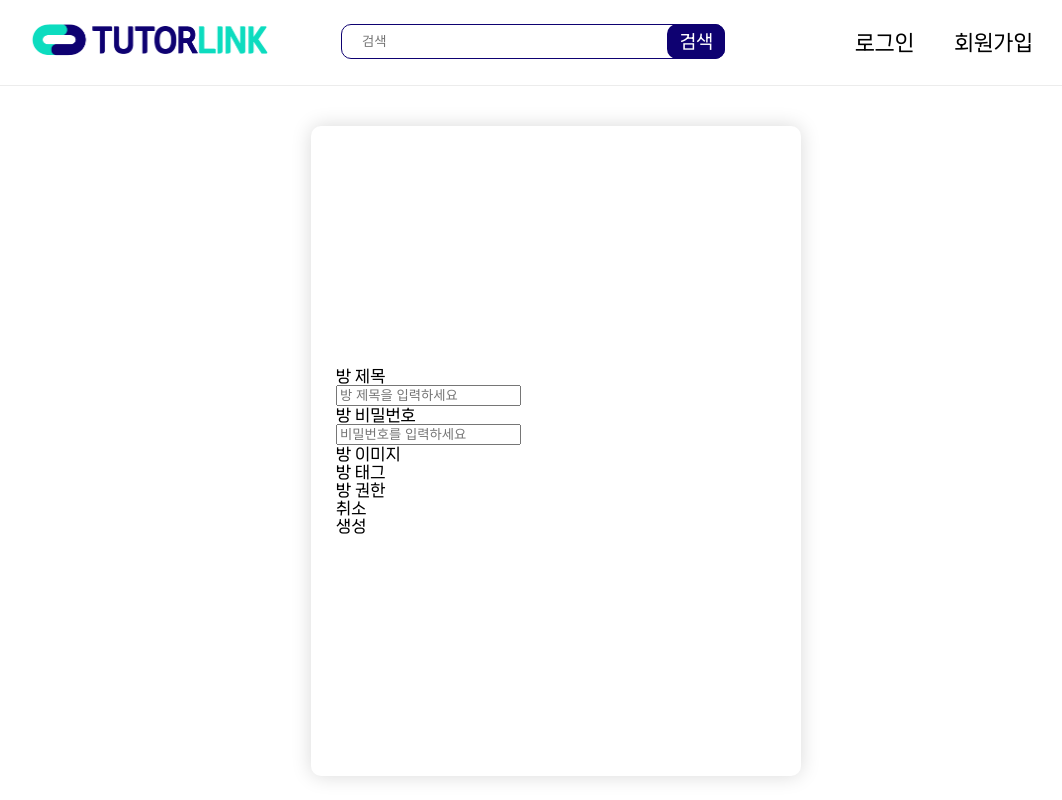
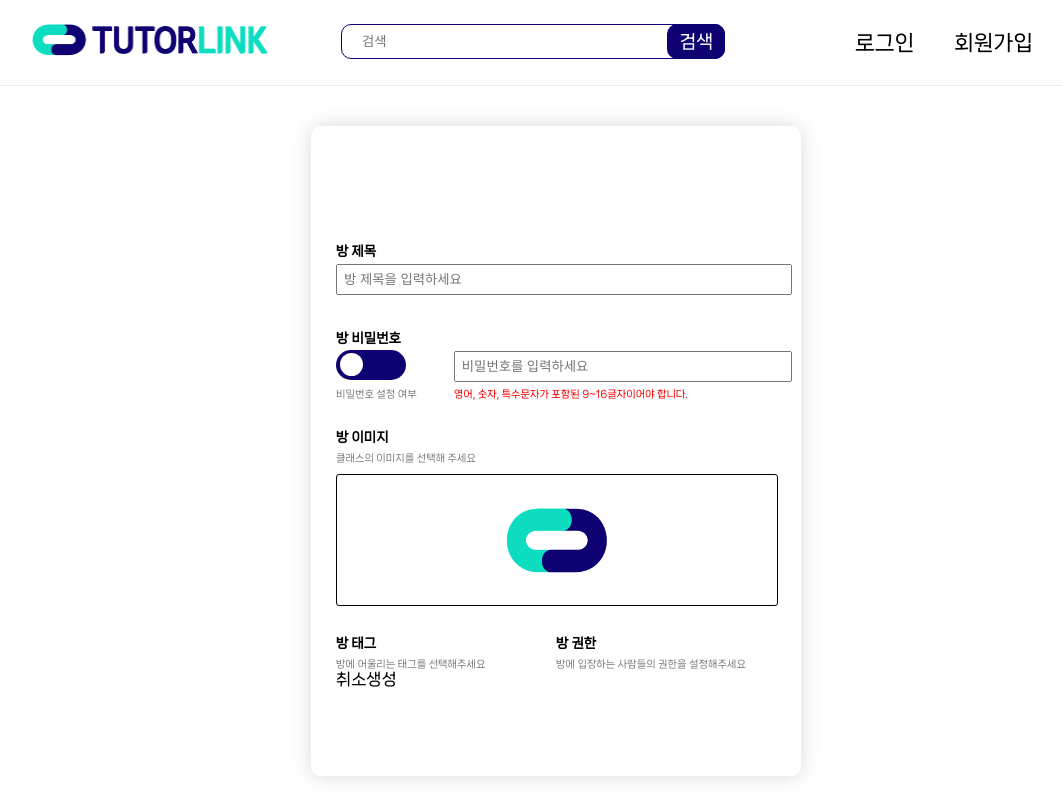
Before and after one commit to TeamTutorLink/TutorLink-front, a React (Create React App) app: page /createclasspage in a window 1280 px wide. Shown: the top 800 px of the page, without its empty margins (84-1146 px from the left). Built offline with nearby package versions, Linux system fonts and the light colour scheme.

Commit message:
feat: CreateClass

```diff
--- /dev/null
+++ b/src/assets/SymbolCenter.tsx
@@ -0,0 +1,25 @@
+import styled from 'styled-components';
+
+const SymbolCenter = () => {
+  return (
+    <StyledSymbolCenter>
+      <img
+        src={`${process.env.PUBLIC_URL}/images/logo/Symbol.png`}
+        alt="이미지"
+      />
+    </StyledSymbolCenter>
+  );
+};
+
+const StyledSymbolCenter = styled.div`
+  display: flex;
+  align-items: center;
+  height: 100%;
+  cursor: pointer;
+  img {
+    width: 140px;
+    height: 80px;
+    margin: auto;
+  }
+`;
+export default SymbolCenter;
--- /dev/null
+++ b/src/components/ToggleSwitch.tsx
@@ -0,0 +1,49 @@
+import styled, { css } from 'styled-components';
+import React from 'react';
+import { useState } from 'react';
+
+const ToggleSwtich = () => {
+  const [toggle, setToggle] = useState(false);
+  const clickedToggle = () => {
+    setToggle((prev) => !prev);
+  };
+  return (
+    <div>
+      <StyledToggleBtn onClick={clickedToggle} toggle={toggle}>
+        <StyledCircle toggle={toggle} />
+      </StyledToggleBtn>
+      {/* <h3>Toggle Switch {!toggle ? 'OFF' : 'ON'}</h3> */}
+    </div>
+  );
+};
+
+const StyledToggleBtn = styled.button`
+  margin: 5px 0;
+  width: 70px;
+  height: 30px;
+  border-radius: 30px;
+  border: none;
+  cursor: pointer;
+  background-color: ${(props: any) => (!props.toggle ? '#0e0171' : '#0CDCBF')};
+  position: relative;
+  display: flex;
+  justify-content: center;
+  align-items: center;
+  transition: all 0.5s ease-in-out;
+`;
+const StyledCircle = styled.div`
+  background-color: white;
+  width: 23px;
+  height: 23px;
+  border-radius: 50px;
+  position: absolute;
+  left: 5%;
+  transition: all 0.5s ease-in-out;
+  ${(props) =>
+    props.toggle &&
+    css`
+      transform: translate(40px, 0);
+      transition: all 0.5s ease-in-out;
+    `}
+`;
+export default ToggleSwtich;
--- a/src/pages/CreateClass/CreateClassPage.tsx
+++ b/src/pages/CreateClass/CreateClassPage.tsx
@@ -1,37 +1,64 @@
 import Header from '../../components/common/Header';
 import Footer from '../../components/common/Footer';
+import ToggleSwtich from '../../components/ToggleSwitch';
 import styled from 'styled-components';
 import React from 'react';
+import SymbolCenter from '../../assets/SymbolCenter';
 
 const CreateClassPage = () => {
   return (
     <div>
       <Header />
-      <CreateClassPageContainer>
+      <StyledCreateClassPageContainer>
         <div>
-          <div>방 제목</div>
-          <input type="text" placeholder="방 제목을 입력하세요" />
+          <StyledTitleDiv>방 제목</StyledTitleDiv>
+          <StyledInput type="text" placeholder="방 제목을 입력하세요" />
         </div>
         <div>
-          <div>방 비밀번호</div>
-          <input type="text" placeholder="비밀번호를 입력하세요" />
+          <StyledTitleDiv>방 비밀번호</StyledTitleDiv>
+          <div style={{ display: 'flex' }}>
+            <div style={{ margin: '0 30px 0 0', width: '120px' }}>
+              <ToggleSwtich />
+              <StyledSubDiv>비밀번호 설정 여부</StyledSubDiv>
+            </div>
+            <div style={{ width: '100%' }}>
+              <StyledInput type="text" placeholder="비밀번호를 입력하세요" />
+              <div style={{ color: 'red', fontSize: '10px' }}>
+                영어, 숫자, 특수문자가 포함된 9~16글자이어야 합니다.
+              </div>
+            </div>
+          </div>
         </div>
         <div>
-          <div>방 이미지</div>
+          <StyledTitleDiv>방 이미지</StyledTitleDiv>
+          <StyledSubDiv>클래스의 이미지를 선택해 주세요</StyledSubDiv>
+          <StyledImgContainer>
+            <SymbolCenter />
+          </StyledImgContainer>
         </div>
-        <div>
-          <div>방 태그</div>
-          <div>방 권한</div>
+        <div style={{ display: 'flex' }}>
+          <div style={{ width: '50%' }}>
+            <StyledTitleDiv>방 태그</StyledTitleDiv>
+            <StyledSubDiv>방에 어울리는 태그를 선택해주세요</StyledSubDiv>
+          </div>
+          <div style={{ width: '50%' }}>
+            <StyledTitleDiv>방 권한</StyledTitleDiv>
+            <StyledSubDiv>
+              방에 입장하는 사람들의 권한을 설정해주세요
+            </StyledSubDiv>
+          </div>
         </div>
-        <div role="button">취소</div>
-        <div role="button">생성</div>
-      </CreateClassPageContainer>
+        <div style={{ display: 'flex' }}>
+          <div>취소</div>
+          <div>생성</div>
+        </div>
+      </StyledCreateClassPageContainer>
       <Footer />
     </div>
   );
 };
 
-const CreateClassPageContainer = styled.div`
+const StyledCreateClassPageContainer = styled.div`
   display: flex;
   flex-direction: column;
   justify-content: center;
@@ -42,5 +69,29 @@ const CreateClassPageContainer = styled.div`
   height: 600px;
   border-radius: 10px;
 `;
+const StyledTitleDiv = styled.div`
+  font-weight: bold;
+  font-size: 13px;
+  margin: 30px 0 0;
+`;
+const StyledInput = styled.input`
+  width: 100%;
+  padding: 6px;
+  margin: 6px 0;
+`;
+
+const StyledSubDiv = styled.div`
+  font-size: 10px;
+  margin: 8px 0 0;
+  color: gray;
+`;
+
+const StyledImgContainer = styled.div`
+  border: 0.9px solid black;
+  border-radius: 3px;
+  width: 100%;
+  height: 130px;
+  margin-top: 10px;
+`;
 
 export default CreateClassPage;
```
